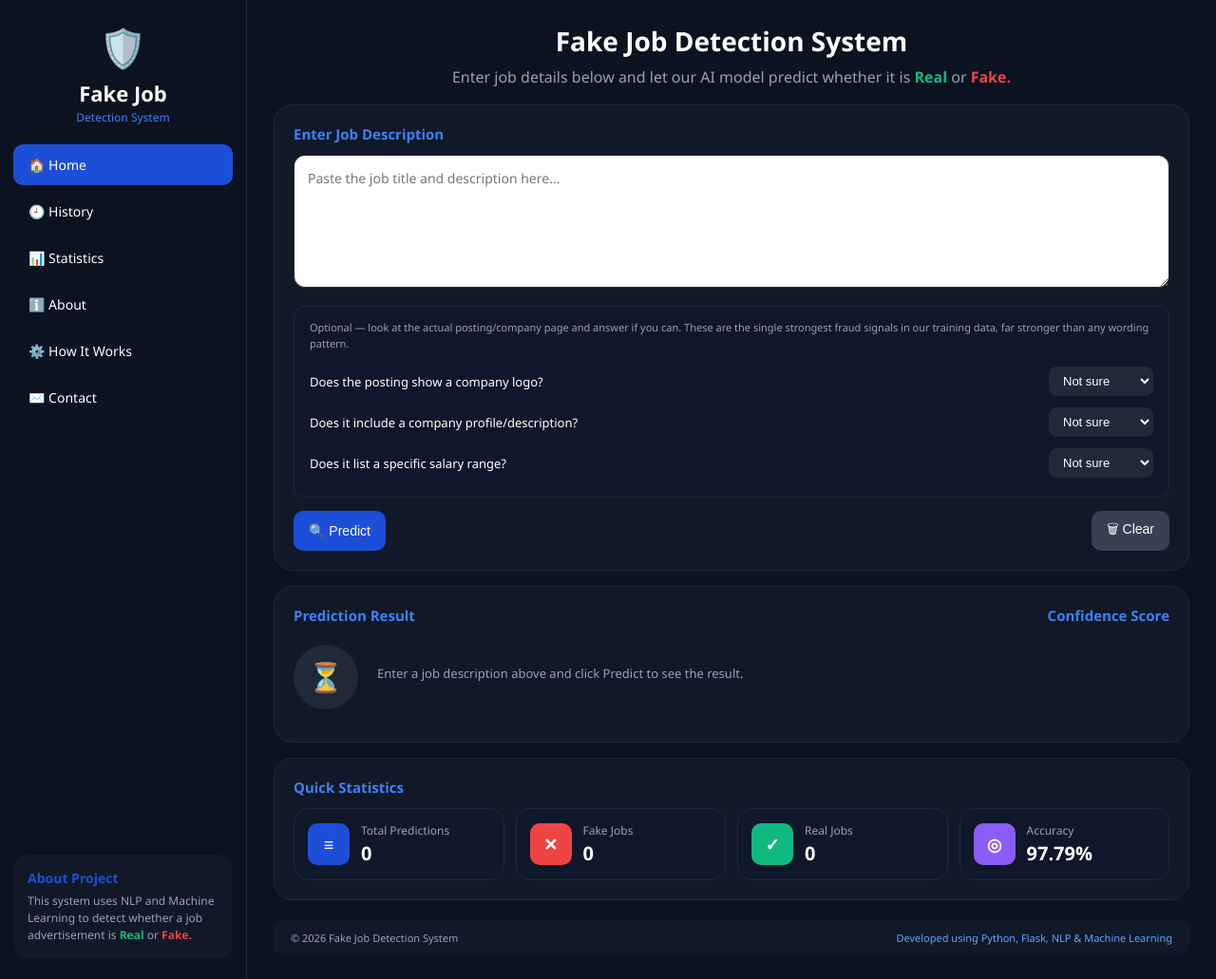
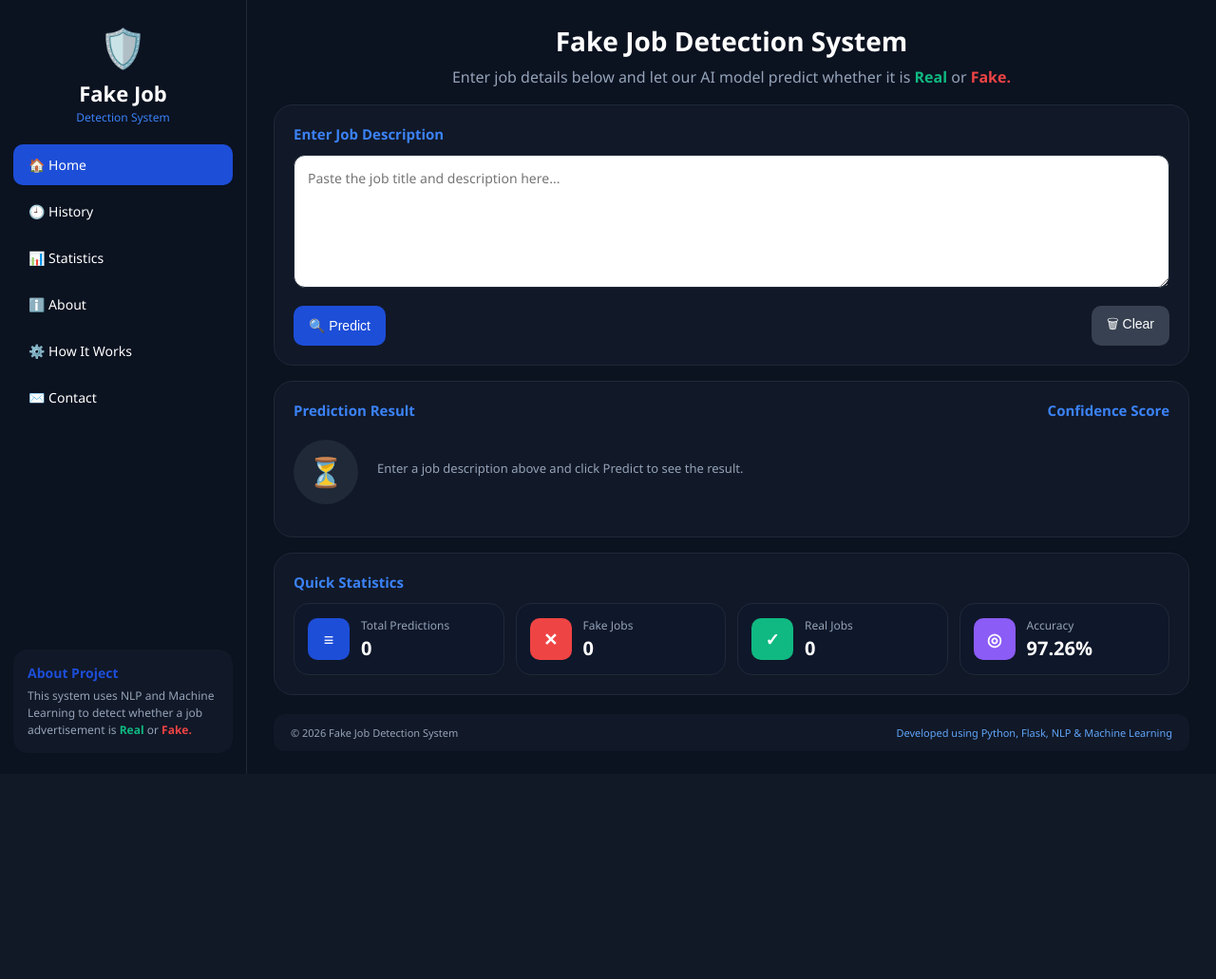
Before and after one commit to mdaqeel452learning-design/fake-job-detection, a Flask app: page / in a window 1280 px wide. Shown: the whole page at 95% size. After the commit the page ends 815 px from the top, so only its background shows below. Run offline with Flask 3, Linux system fonts and the light colour scheme; parts of the project's set-up code (start-up, migrations or seed data) failed here and were passed over.

Commit message:
Make detection fully automatic and fix rule/ML combination formula
Remove the manual company logo/profile/salary questions - detection now
runs entirely off the pasted text, no user input beyond the job posting
itself. Also fixes a real bug found during this: the previous weighted
average (65% ML + 35% rules) had a structural flaw where maxed-out rule
evidence (multiple severe scam phrases) could never cross the Fake
threshold on its own if the ML model's judgment on that text happened to
be low - confirmed with a 4-red-flag scam posting that scored only 37%
fake. Replaced with a probabilistic OR combination so either a confident
ML judgment or overwhelming rule evidence can independently flag Fake,
while a single weak/generic phrase still can't decide anything alone.

```diff
--- a/app.py
+++ b/app.py
@@ -69,18 +69,7 @@ def api_predict():
     if not text:
         return jsonify({"error": "Please enter a job description."}), 400
 
-    def tri_state(value):
-        if value in (True, "yes", "true", "1", 1):
-            return True
-        if value in (False, "no", "false", "0", 0):
-            return False
-        return None
-
-    has_logo = tri_state(payload.get("has_logo"))
-    has_profile = tri_state(payload.get("has_profile"))
-    has_salary = tri_state(payload.get("has_salary"))
-
-    result = detector.predict(text, has_logo=has_logo, has_profile=has_profile, has_salary=has_salary)
+    result = detector.predict(text)
 
     history = load_history()
     history.append(
--- a/detection.py
+++ b/detection.py
@@ -8,28 +8,10 @@ import os
 import re
 import pickle
 
-from scipy.sparse import hstack, csr_matrix
-
 _BASE_DIR = os.path.dirname(os.path.abspath(__file__))
 MODEL_PATH = os.path.join(_BASE_DIR, "model.pkl")
 VECTORIZER_PATH = os.path.join(_BASE_DIR, "vectorizer.pkl")
 METRICS_PATH = os.path.join(_BASE_DIR, "metrics.json")
-
-# Structural fields, in the fixed order they're appended to the TF-IDF
-# vector. These were picked because they're by far the strongest fraud
-# predictors in the training data (e.g. 82% of real postings have a company
-# logo vs. 33% of fake ones) yet are invisible to a text-only model.
-STRUCT_FIELDS = ("has_company_logo", "has_company_profile", "has_salary_range")
-UNKNOWN = 0.5  # used when the user hasn't answered / dataset value is missing
-
-
-def struct_feature_vector(has_logo=None, has_profile=None, has_salary=None) -> list:
-    def enc(v):
-        if v is None:
-            return UNKNOWN
-        return 1.0 if v else 0.0
-
-    return [enc(has_logo), enc(has_profile), enc(has_salary)]
 
 try:
     from nltk.corpus import stopwords
@@ -131,12 +113,6 @@ LOW_SEVERITY_PATTERNS = [
     "hours daily and earn",
 ]
 
-# How much weight the rule engine gets versus the ML model in the final
-# blended score. Kept below 0.5 so the ML model's judgment always has the
-# larger say, and a single weak phrase can no longer flip the verdict.
-RULE_WEIGHT = 0.35
-ML_WEIGHT = 1.0 - RULE_WEIGHT
-
 # Rule score (0..RULE_SCORE_CAP) beyond which the rule component saturates
 # at 1.0.
 RULE_SCORE_CAP = 6.0
@@ -172,11 +148,9 @@ class Detector:
         self.model = _load_pickle(model_path)
         self.vectorizer = _load_pickle(vectorizer_path)
 
-    def predict(self, text: str, has_logo=None, has_profile=None, has_salary=None) -> dict:
+    def predict(self, text: str) -> dict:
         cleaned = preprocess_text(text)
-        text_vector = self.vectorizer.transform([cleaned])
-        struct_vector = csr_matrix([struct_feature_vector(has_logo, has_profile, has_salary)])
-        vector = hstack([text_vector, struct_vector]).tocsr()
+        vector = self.vectorizer.transform([cleaned])
 
         proba = self.model.predict_proba(vector)[0]
         ml_prob_fake = float(proba[1]) if len(proba) > 1 else float(proba[0])
@@ -184,7 +158,18 @@ class Detector:
         raw_rule_score, matched = rule_based_check(text)
         rule_component = min(raw_rule_score / RULE_SCORE_CAP, 1.0)
 
-        final_score = ML_WEIGHT * ml_prob_fake + RULE_WEIGHT * rule_component
+        # Combine as a probabilistic OR, not a weighted average: either a
+        # confident ML judgment OR overwhelming rule evidence (several
+        # severe scam phrases) can independently push a posting to Fake.
+        # A weighted average can't do this — with rule weight kept low
+        # enough that one generic phrase can't dominate, maxed-out rule
+        # evidence alone was structurally incapable of crossing the
+        # threshold whenever the ML model happened to disagree, even for
+        # blatant scam text with 4+ matched phrases. A single weak/generic
+        # phrase still can't decide anything on its own here, since it only
+        # produces a small rule_component (e.g. ~0.17 for one low-severity
+        # match), which needs substantial ML agreement to cross 0.5.
+        final_score = 1.0 - (1.0 - ml_prob_fake) * (1.0 - rule_component)
         is_fake = final_score >= FAKE_THRESHOLD
 
         return {
@@ -194,14 +179,4 @@ class Detector:
             "ml_probability": round(ml_prob_fake * 100, 2),
             "rule_score": raw_rule_score,
             "matched_patterns": matched,
-            "struct_flags": _struct_concerns(has_logo, has_profile, has_salary),
         }
-
-
-def _struct_concerns(has_logo, has_profile, has_salary) -> list:
-    concerns = []
-    if has_logo is False:
-        concerns.append("No company logo on the posting")
-    if has_profile is False:
-        concerns.append("No company profile/description given")
-    return concerns
--- a/metrics.json
+++ b/metrics.json
@@ -1,8 +1,8 @@
 {
-  "accuracy": 97.79,
-  "precision": 79.75,
-  "recall": 72.83,
-  "f1_score": 76.13,
+  "accuracy": 97.26,
+  "precision": 71.43,
+  "recall": 72.25,
+  "f1_score": 71.84,
   "confusion_matrix": {
     "labels": [
       "Real",
@@ -10,17 +10,17 @@
     ],
     "matrix": [
       [
-        3371,
-        32
+        3353,
+        50
       ],
       [
-        47,
-        126
+        48,
+        125
       ]
     ]
   },
   "test_size": 3576,
   "train_size": 27222,
-  "features": "TF-IDF(title+description) + has_company_logo + has_company_profile + has_salary_range",
-  "trained_at": "2026-08-01T10:15:20.969613+00:00"
+  "features": "TF-IDF(title+description), unigrams+bigrams, fully automatic",
+  "trained_at": "2026-08-01T10:44:19.993967+00:00"
 }
--- a/static/style.css
+++ b/static/style.css
@@ -127,32 +127,6 @@ textarea.job-input {
 
 .button-row { display: flex; justify-content: space-between; margin-top: 14px; }
 
-.struct-questions {
-  margin-top: 14px;
-  background: var(--card2);
-  border: 1px solid var(--border);
-  border-radius: 12px;
-  padding: 14px 16px;
-}
-.struct-hint { font-size: 11px; color: var(--muted); margin: 0 0 10px; line-height: 1.5; }
-.struct-row {
-  display: flex;
-  align-items: center;
-  justify-content: space-between;
-  gap: 12px;
-  padding: 6px 0;
-}
-.struct-row label { font-size: 13px; }
-.tri-select {
-  background: #1f2937;
-  color: #fff;
-  border: 1px solid var(--border);
-  border-radius: 8px;
-  padding: 6px 10px;
-  font-size: 13px;
-  min-width: 110px;
-}
-
 .stats-grid {
   display: grid;
   grid-template-columns: repeat(auto-fit, minmax(150px, 1fr));
--- a/templates/about.html
+++ b/templates/about.html
@@ -24,8 +24,7 @@
     <div class="step-row"><div class="step-num">2</div><div><p class="step-title">Feature Extraction</p><p class="step-desc">Text is converted into numerical features using TF-IDF (unigrams + bigrams).</p></div></div>
     <div class="step-row"><div class="step-num">3</div><div><p class="step-title">ML Model Prediction</p><p class="step-desc">A neural network (MLP Classifier) estimates the probability the posting is fraudulent.</p></div></div>
     <div class="step-row"><div class="step-num">4</div><div><p class="step-title">Rule-Based Check</p><p class="step-desc">Known scam phrases are weighted by severity, not treated as an automatic override.</p></div></div>
-    <div class="step-row"><div class="step-num">5</div><div><p class="step-title">Structural Signals</p><p class="step-desc">Company logo/profile/salary presence &mdash; the strongest fraud predictors in the training data &mdash; feed into the model too.</p></div></div>
-    <div class="step-row"><div class="step-num">6</div><div><p class="step-title">Final Decision</p><p class="step-desc">ML probability (65%) and rule signal (35%) are blended into one confidence score.</p></div></div>
+    <div class="step-row"><div class="step-num">5</div><div><p class="step-title">Final Decision</p><p class="step-desc">ML and rule signals combine as a probabilistic OR &mdash; either can independently flag Fake, but one weak phrase alone can't.</p></div></div>
   </div>
 
   <div class="card" style="margin-bottom:0;">
--- a/templates/index.html
+++ b/templates/index.html
@@ -9,34 +9,6 @@
 <div class="card">
   <h3>Enter Job Description</h3>
   <textarea id="jobInput" class="job-input" placeholder="Paste the job title and description here..."></textarea>
-
-  <div class="struct-questions">
-    <p class="struct-hint">Optional — look at the actual posting/company page and answer if you can. These are the single strongest fraud signals in our training data, far stronger than any wording pattern.</p>
-    <div class="struct-row">
-      <label>Does the posting show a company logo?</label>
-      <select id="hasLogo" class="tri-select">
-        <option value="">Not sure</option>
-        <option value="yes">Yes</option>
-        <option value="no">No</option>
-      </select>
-    </div>
-    <div class="struct-row">
-      <label>Does it include a company profile/description?</label>
-      <select id="hasProfile" class="tri-select">
-        <option value="">Not sure</option>
-        <option value="yes">Yes</option>
-        <option value="no">No</option>
-      </select>
-    </div>
-    <div class="struct-row">
-      <label>Does it list a specific salary range?</label>
-      <select id="hasSalary" class="tri-select">
-        <option value="">Not sure</option>
-        <option value="yes">Yes</option>
-        <option value="no">No</option>
-      </select>
-    </div>
-  </div>
 
   <div class="button-row">
     <button id="predictBtn" class="btn btn-primary">🔍 Predict</button>
@@ -125,9 +97,6 @@ function resetResult() {
 
 clearBtn.addEventListener('click', () => {
   jobInput.value = '';
-  document.getElementById('hasLogo').value = '';
-  document.getElementById('hasProfile').value = '';
-  document.getElementById('hasSalary').value = '';
   resetResult();
 });
 
@@ -148,12 +117,7 @@ predictBtn.addEventListener('click', async () => {
     const res = await fetch('/api/predict', {
       method: 'POST',
       headers: { 'Content-Type': 'application/json' },
-      body: JSON.stringify({
-        text,
-        has_logo: document.getElementById('hasLogo').value || null,
-        has_profile: document.getElementById('hasProfile').value || null,
-        has_salary: document.getElementById('hasSalary').value || null,
-      })
+      body: JSON.stringify({ text })
     });
     const data = await res.json();
     if (!res.ok) throw new Error(data.error || 'Prediction failed');
@@ -169,12 +133,6 @@ predictBtn.addEventListener('click', async () => {
 
     matchedTags.innerHTML = '';
     (data.matched_patterns || []).forEach(p => {
-      const tag = document.createElement('span');
-      tag.className = 'matched-tag';
-      tag.textContent = p;
-      matchedTags.appendChild(tag);
-    });
-    (data.struct_flags || []).forEach(p => {
       const tag = document.createElement('span');
       tag.className = 'matched-tag';
       tag.textContent = p;
```
Also changed, not shown: templates/how_it_works.html (+4 -4 lines), train_model.py (+5 -22 lines), README.md.
